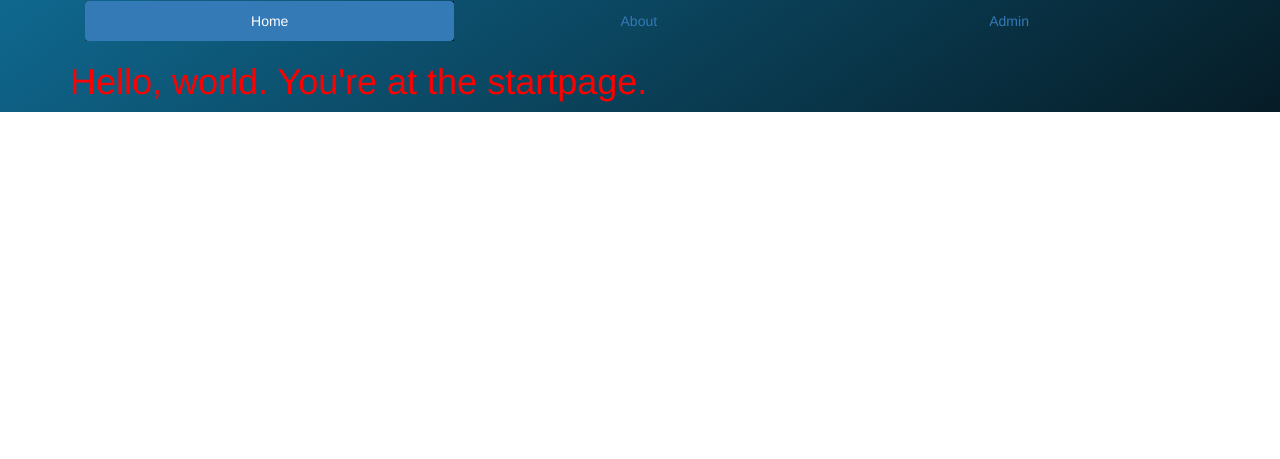
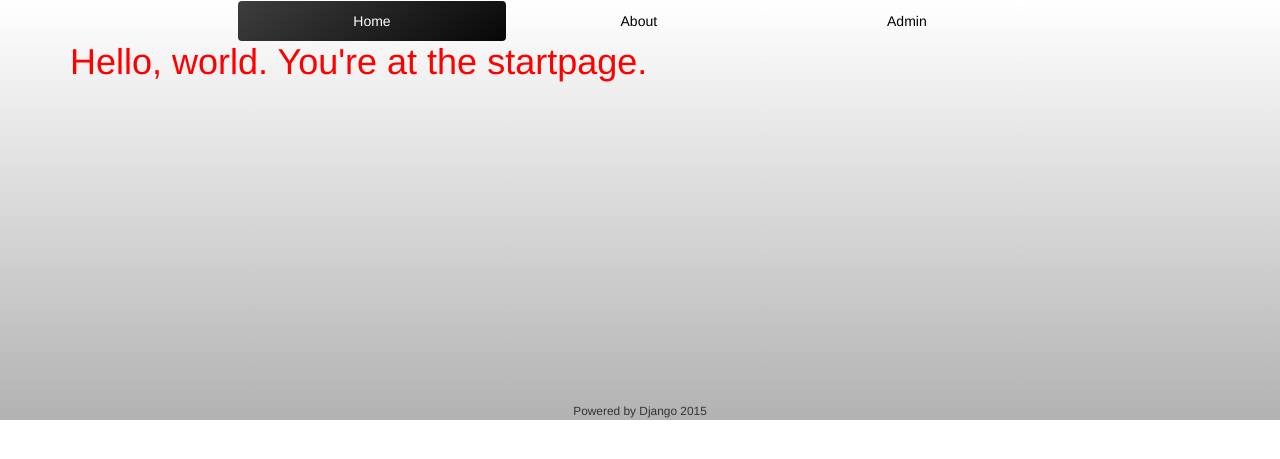
Before and after one commit to alexandrdev68/homeservice, a Django app: page / in a window 1280 px wide. Shown: the top 459 px of the page. Run offline with Django 3.2, Linux system fonts and the light colour scheme; some libraries are stand-ins or nearby versions.

Commit message:
привів вигляд сайту до проектного, на якому буде грунтуватись подальша верстка

```diff
--- a/static/css/style.css
+++ b/static/css/style.css
@@ -2,8 +2,19 @@ h1{
 	color:#f00;
 }
 body{
-	background: linear-gradient(145deg, #0f688f 0%, #061c26 100%) no-repeat;
+	/*background: linear-gradient(145deg, #0f688f 0%, #061c26 100%) no-repeat;*/
+	background:  linear-gradient(180deg, #ffffff 0%, #b2b2b2 100%) no-repeat;
 }
-.hsMenu li.active{
+div.container.main_content{
+	min-height:400px;
+}
+div.container{
+
+}
+ul.hsMenu li.active > a:hover, li.active a{
 	background: linear-gradient(145deg, #3e3e3e 0%, #070707 100%);
+	color:#fff;
 }
+ul.hsMenu li a{
+	color:#000;
+}
--- a/templates/base.html
+++ b/templates/base.html
@@ -7,9 +7,9 @@
 		<meta name="viewport" content="width=device-width, initial-scale=1">
 	</head>
 	<body>
-		<div class="container top">
+		<div class="container top col-md-12">
 			<div class="col-md-12"></div>
-			<div class="col-md-12">
+			<div class="col-md-8 col-md-offset-2">
 				<ul class="nav nav-pills nav-justified hsMenu">
 					<li role="presentation" class="active"><a href="/">Home</a></li>
 					<li role="presentation"><a href="/about">About</a></li>
@@ -22,11 +22,11 @@
 
 			</div>
 		</div>
-		<div class="container">
+		<div class="container main_content">
 			{% block content %}{% endblock %}
 		</div>
 		<div class="container bottom">
-
+			<div class="col-md-8 col-md-offset-2 text-center"><small>Powered by Django 2015</small></div>
 		</div>
 		<script src="{% static 'libs/jquery-1.11.3.min.js' %}"></script>
 		<script src="{% static 'libs/bootstrap/js/bootstrap.min.js' %}"></script>
```
